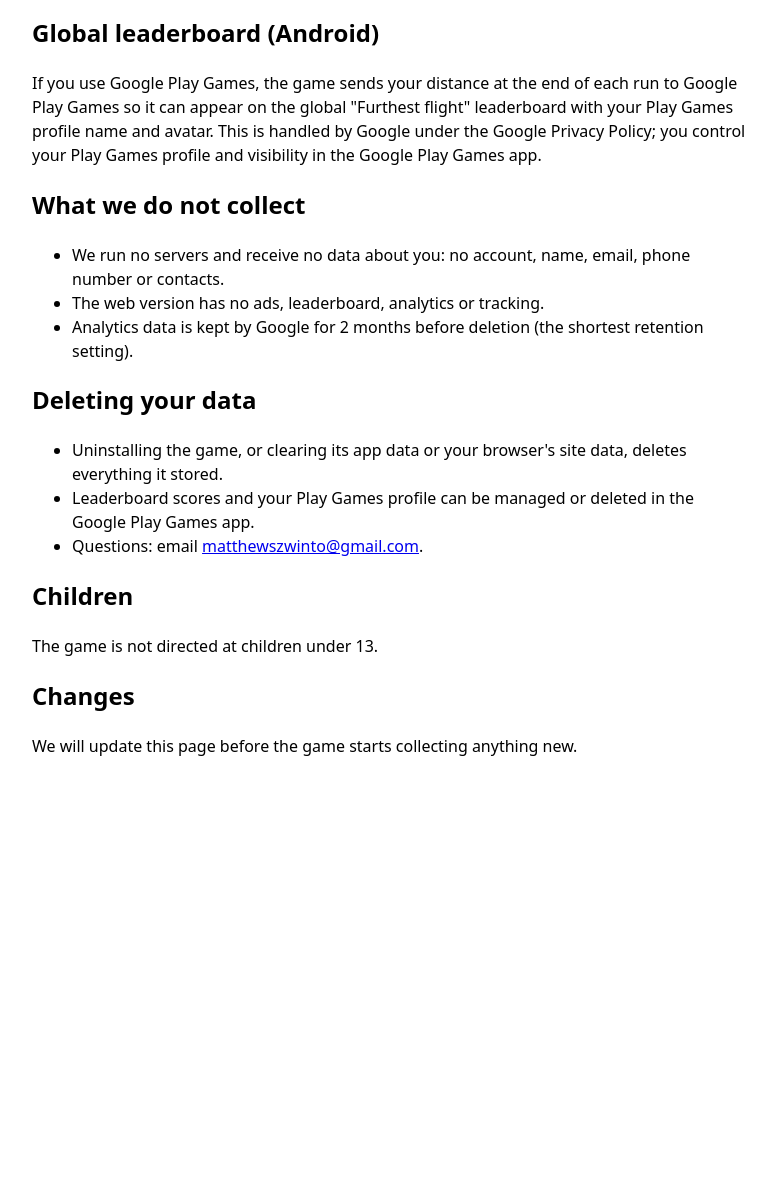
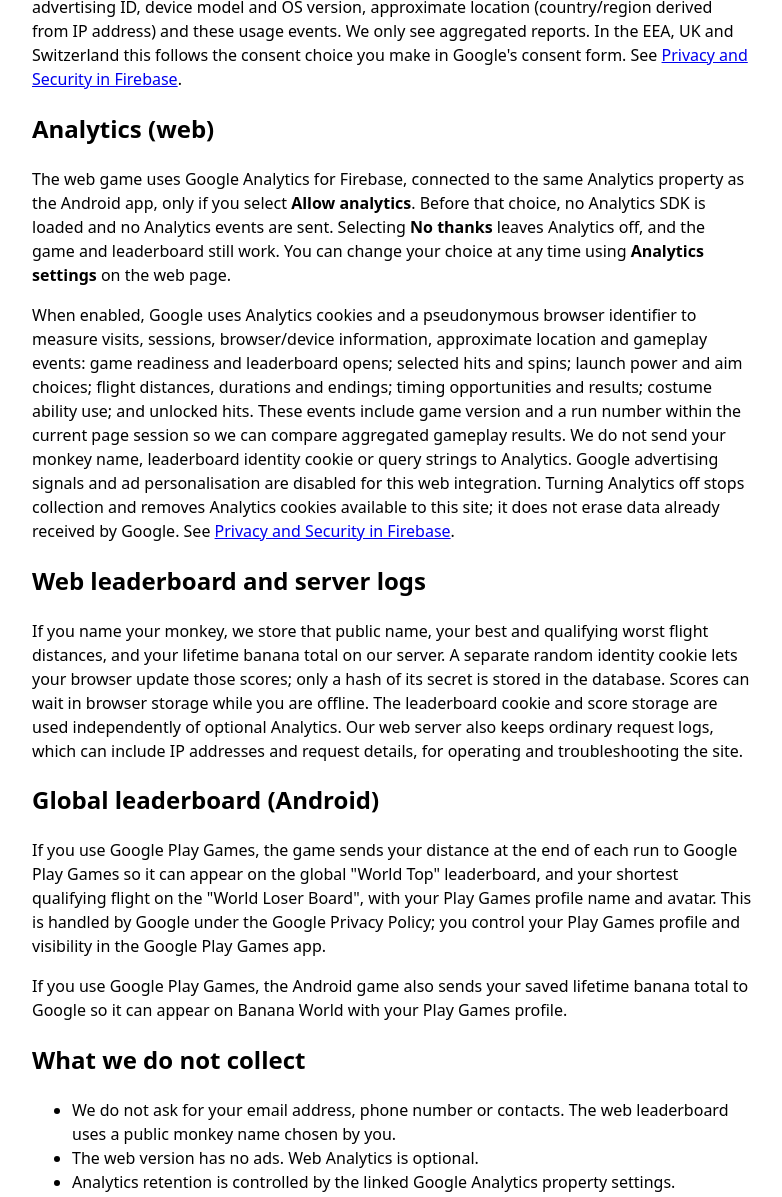
Before and after one commit to mszwi/elragio-legal, a plain HTML site: page monkey-punch/index.html in a window 1280 px wide. Shown: the part 830-2027 px from the top of the page, without its empty margins (248-1030 px from the left). Before the commit the page ends 1620 px from the top, so only its background shows below. Drawn offline with Linux system fonts and the light colour scheme.

Commit message:
Monkey Punch privacy policy: web leaderboard, web analytics, Banana World and current ad rules
Co-Authored-By: Claude Opus 5.5 <noreply@anthropic.com>

```diff
--- a/monkey-punch/index.html
+++ b/monkey-punch/index.html
@@ -8,34 +8,42 @@
 </head>
 <body>
 <h1>Monkey Punch – Privacy Policy</h1>
-<p>Monkey Punch ("the game") is a single-player arcade game for Android and the web. This policy explains what the game stores, what Google's services in the Android game collect, and why.</p>
+<p>Monkey Punch ("the game") is a single-player arcade game for Android and the web. This policy explains what the game stores, what Google's services and the web leaderboard collect, and why.</p>
 
 <h2>What the game stores</h2>
 <ul>
-<li>Your best distance, your sound on/off setting and a count of runs since the last ad. These are saved only on your device (or in your browser) and are never sent to us.</li>
+<li>Game settings and progress are saved on your device or in your browser. The web game also saves your analytics choice locally. Web leaderboard names and scores are stored on our server as described below.</li>
 </ul>
 
 <h2>Ads (Android)</h2>
-<p>The Android game shows a full-screen ad from Google AdMob between runs, about once every ten runs. To show and measure ads and to prevent fraud, Google may collect your device's advertising ID, IP address (and an approximate location derived from it), and information about ad interactions and app performance. In the EEA, UK and Switzerland the game asks for your consent first through Google's consent form; you can change your choice at any time with the <strong>AD PRIVACY</strong> button on the title screen. You can also reset or delete your advertising ID in your device settings.</p>
+<p>The Android game shows ads from Google AdMob in one of two ways, never both: if you use the optional Lucky Spin, a rewarded ad that you choose to watch adds ten spins once your free daily spins are used; otherwise a full-screen ad plays between runs about once every twenty runs. To show and measure ads and to prevent fraud, Google may collect your device's advertising ID, IP address (and an approximate location derived from it), and information about ad interactions and app performance. In the EEA, UK and Switzerland the game asks for your consent first through Google's consent form; you can change your choice at any time with the <strong>AD PRIVACY</strong> button on the title screen. You can also reset or delete your advertising ID in your device settings.</p>
 <p>Google's use of this data is described in <a href="https://policies.google.com/technologies/partner-sites">How Google uses information from sites or apps that use its services</a> and the <a href="https://policies.google.com/privacy">Google Privacy Policy</a>.</p>
 
 <h2>Analytics (Android)</h2>
 <p>The Android game uses Google Analytics for Firebase to understand how the game is played, for example how many people play each day, how long sessions last and which screens are opened, and to spot crashes. Firebase collects an app-instance identifier, your device's advertising ID, device model and OS version, approximate location (country/region derived from IP address) and these usage events. We only see aggregated reports. In the EEA, UK and Switzerland this follows the consent choice you make in Google's consent form. See <a href="https://firebase.google.com/support/privacy">Privacy and Security in Firebase</a>.</p>
 
+<h2>Analytics (web)</h2>
+<p>The web game uses Google Analytics for Firebase, connected to the same Analytics property as the Android app, only if you select <strong>Allow analytics</strong>. Before that choice, no Analytics SDK is loaded and no Analytics events are sent. Selecting <strong>No thanks</strong> leaves Analytics off, and the game and leaderboard still work. You can change your choice at any time using <strong>Analytics settings</strong> on the web page.</p>
+<p>When enabled, Google uses Analytics cookies and a pseudonymous browser identifier to measure visits, sessions, browser/device information, approximate location and gameplay events: game readiness and leaderboard opens; selected hits and spins; launch power and aim choices; flight distances, durations and endings; timing opportunities and results; costume ability use; and unlocked hits. These events include game version and a run number within the current page session so we can compare aggregated gameplay results. We do not send your monkey name, leaderboard identity cookie or query strings to Analytics. Google advertising signals and ad personalisation are disabled for this web integration. Turning Analytics off stops collection and removes Analytics cookies available to this site; it does not erase data already received by Google. See <a href="https://firebase.google.com/support/privacy">Privacy and Security in Firebase</a>.</p>
+
+<h2>Web leaderboard and server logs</h2>
+<p>If you name your monkey, we store that public name, your best and qualifying worst flight distances, and your lifetime banana total on our server. A separate random identity cookie lets your browser update those scores; only a hash of its secret is stored in the database. Scores can wait in browser storage while you are offline. The leaderboard cookie and score storage are used independently of optional Analytics. Our web server also keeps ordinary request logs, which can include IP addresses and request details, for operating and troubleshooting the site.</p>
+
 <h2>Global leaderboard (Android)</h2>
-<p>If you use Google Play Games, the game sends your distance at the end of each run to Google Play Games so it can appear on the global "Furthest flight" leaderboard with your Play Games profile name and avatar. This is handled by Google under the Google Privacy Policy; you control your Play Games profile and visibility in the Google Play Games app.</p>
+<p>If you use Google Play Games, the game sends your distance at the end of each run to Google Play Games so it can appear on the global "World Top" leaderboard, and your shortest qualifying flight on the "World Loser Board", with your Play Games profile name and avatar. This is handled by Google under the Google Privacy Policy; you control your Play Games profile and visibility in the Google Play Games app.</p>
+<p>If you use Google Play Games, the Android game also sends your saved lifetime banana total to Google so it can appear on Banana World with your Play Games profile.</p>
 
 <h2>What we do not collect</h2>
 <ul>
-<li>We run no servers and receive no data about you: no account, name, email, phone number or contacts.</li>
-<li>The web version has no ads, leaderboard, analytics or tracking.</li>
-<li>Analytics data is kept by Google for 2 months before deletion (the shortest retention setting).</li>
+<li>We do not ask for your email address, phone number or contacts. The web leaderboard uses a public monkey name chosen by you.</li>
+<li>The web version has no ads. Web Analytics is optional.</li>
+<li>Analytics retention is controlled by the linked Google Analytics property settings.</li>
 </ul>
 
 <h2>Deleting your data</h2>
 <ul>
-<li>Uninstalling the game, or clearing its app data or your browser's site data, deletes everything it stored.</li>
-<li>Leaderboard scores and your Play Games profile can be managed or deleted in the Google Play Games app.</li>
+<li>Uninstalling the game, or clearing its app data or your browser's site data, deletes locally stored progress and settings. Clearing browser data also removes your Analytics choice and web leaderboard identity, but does not delete server-side scores or Analytics data already collected.</li>
+<li>Android leaderboard scores and your Play Games profile can be managed or deleted in the Google Play Games app. For removal of a web leaderboard entry, contact us with its public monkey name.</li>
 <li>Questions: email <a href="mailto:matthewszwinto@gmail.com?subject=Monkey%20Punch%20privacy">matthewszwinto@gmail.com</a>.</li>
 </ul>
 
```
